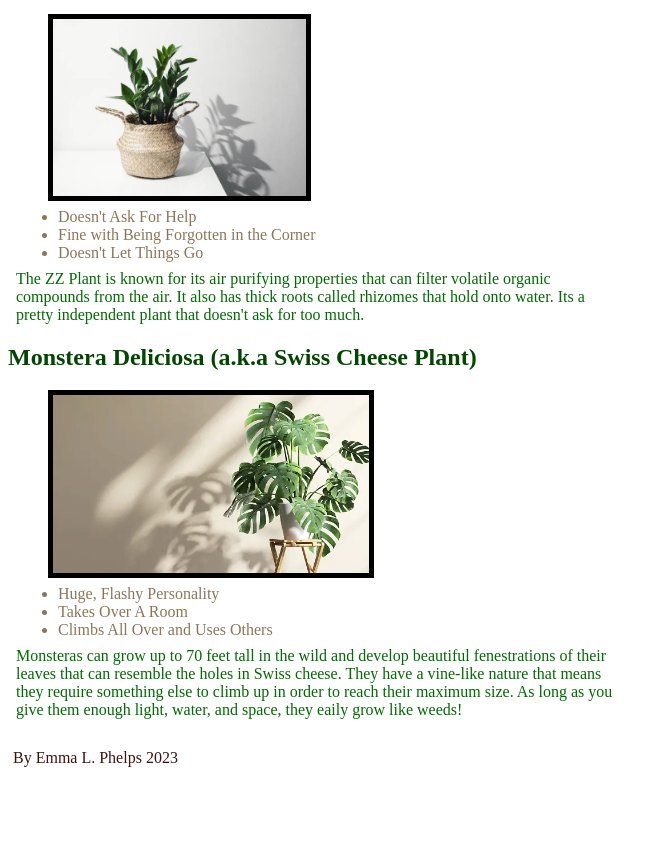
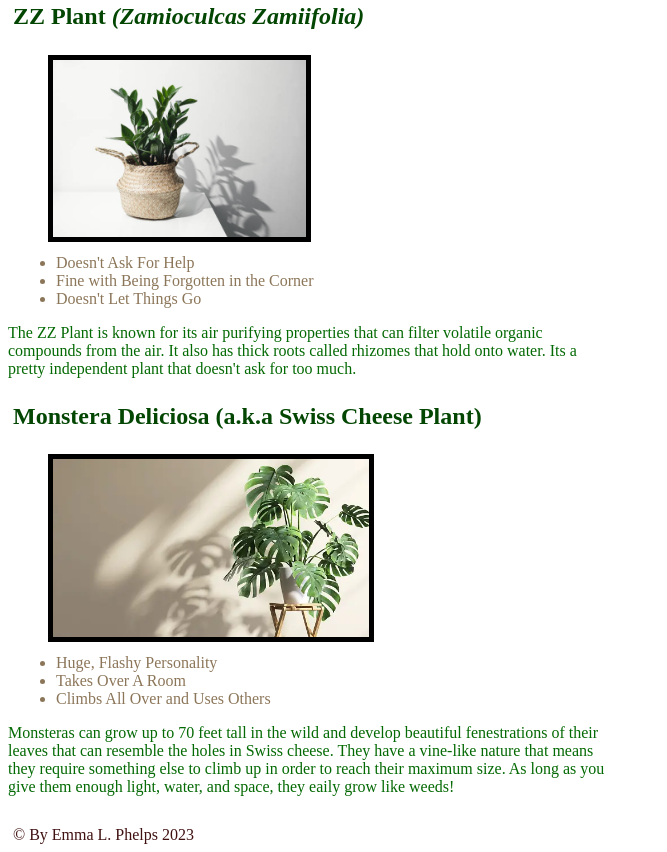
Before and after one commit to STL-WomenPlus-WebDev-March2023/js-assignment-4-html-me-something-elp1563, a website: page index.html in a window 1280 px wide. Shown: the part 605-1457 px from the top of the page, without its empty margins (0-667 px from the left). Before the commit the page ends 1380 px from the top, so only its background shows below. Drawn offline with Linux system fonts and the light colour scheme.

Commit message:
index nad styles after fixing 2 failures (element and entities

```diff
--- a/index.html
+++ b/index.html
@@ -4,8 +4,9 @@
       <title>Emma's House Plants & Their Toxic Traits</title>
       <link rel="stylesheet" type="text/css" href="styles.css">
       <style>
-         p {
+         ul {
             margin: 8px;
+            color: rgb(140, 118, 89);
          }
       </style>
    </head>
@@ -46,5 +47,5 @@
                <p class="funParagraph">Monsteras can grow up to 70 feet tall in the wild and develop beautiful fenestrations of their leaves that can resemble the holes in Swiss cheese. They have a vine-like nature that means they require something else to climb up in order to reach their maximum size. As long as you give them enough light, water, and space, they eaily grow like weeds!</p>
       </main>
    </body>
-   <footer id="footer">By Emma L. Phelps 2023</footer>
+   <footer id="footer">&copy By Emma L. Phelps 2023</footer>
 </html>
--- a/styles.css
+++ b/styles.css
@@ -12,7 +12,7 @@
 
 #headings {
     color: rgb(2, 70, 2);
-    padding: 5px blue;
+    padding: 5px;
 
 }
 
@@ -21,10 +21,10 @@ p.funParagraph {
     width: 600px;
 }
 
-ul.lists {
+/* ul.lists {
     color: rgb(140, 118, 89);
     margin: 3px 0px 0px 10px
-}
+} */
 
 #fiddleImage {
     width: 15%;
```
